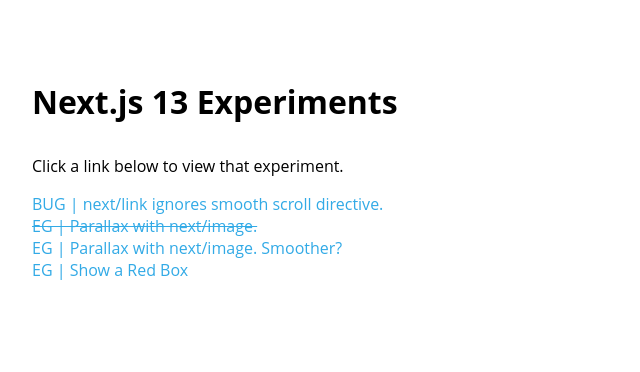
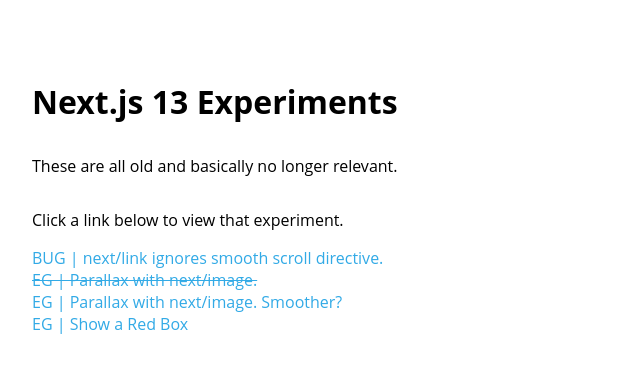
Before and after one commit to codebasers/tbs, a Next.js app: page / in a window 1280 px wide. Shown: the top 372 px of the page, without its empty margins (0-640 px from the left). Built offline with nearby package versions, Linux system fonts and the light colour scheme.

Commit message:
**NO ITEM** - Updates message of redundancy

```diff
--- a/pages/index.tsx
+++ b/pages/index.tsx
@@ -5,6 +5,7 @@
     <>
       <main className="home">
         <h1>Next.js 13 Experiments</h1>
+        <p>These are all old and basically no longer relevant.</p>
         <p>Click a link below to view that experiment.</p>
         <Link href="/bugLinkSmoothScroll">
           BUG | next/link ignores smooth scroll directive.
```
